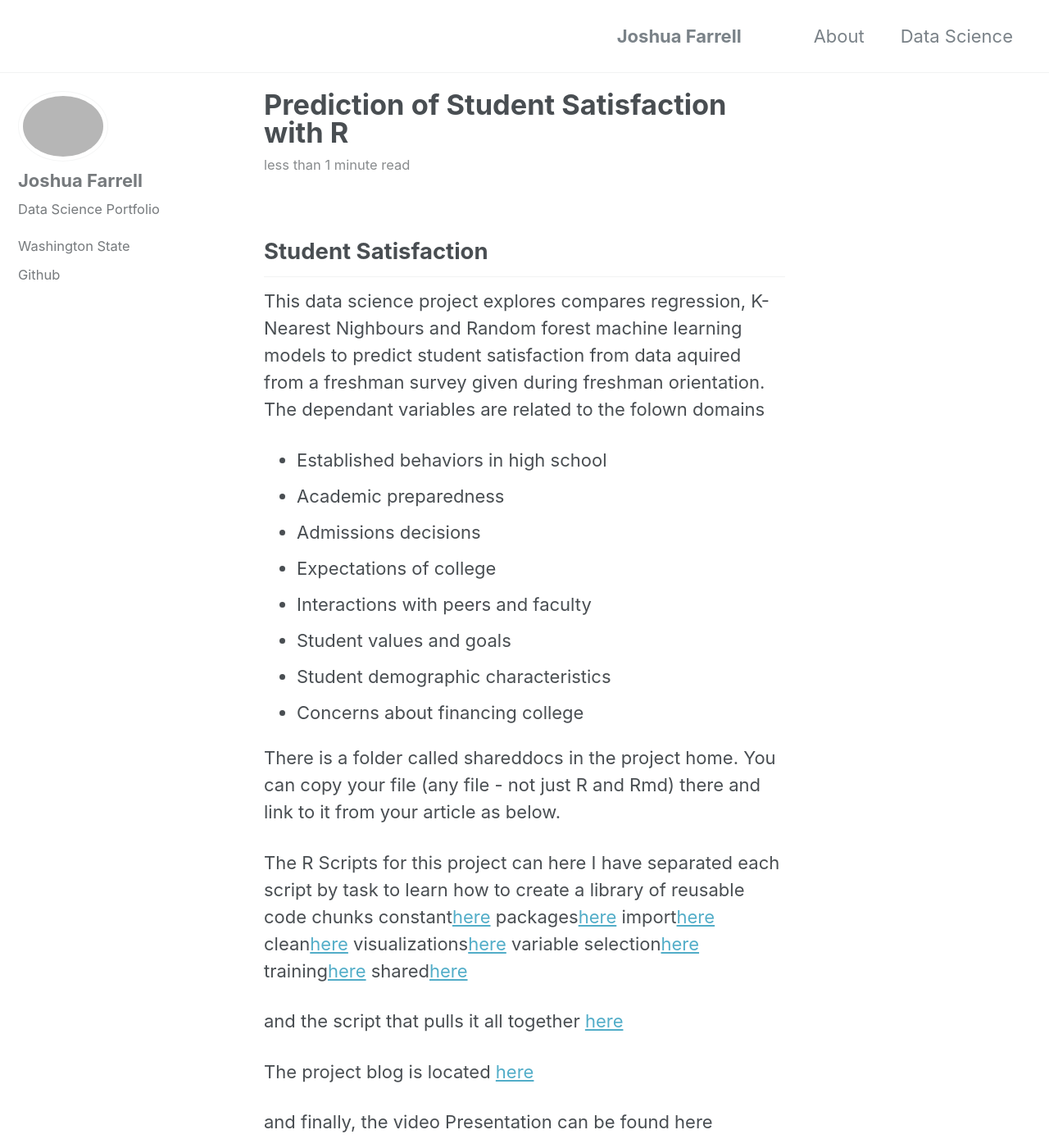
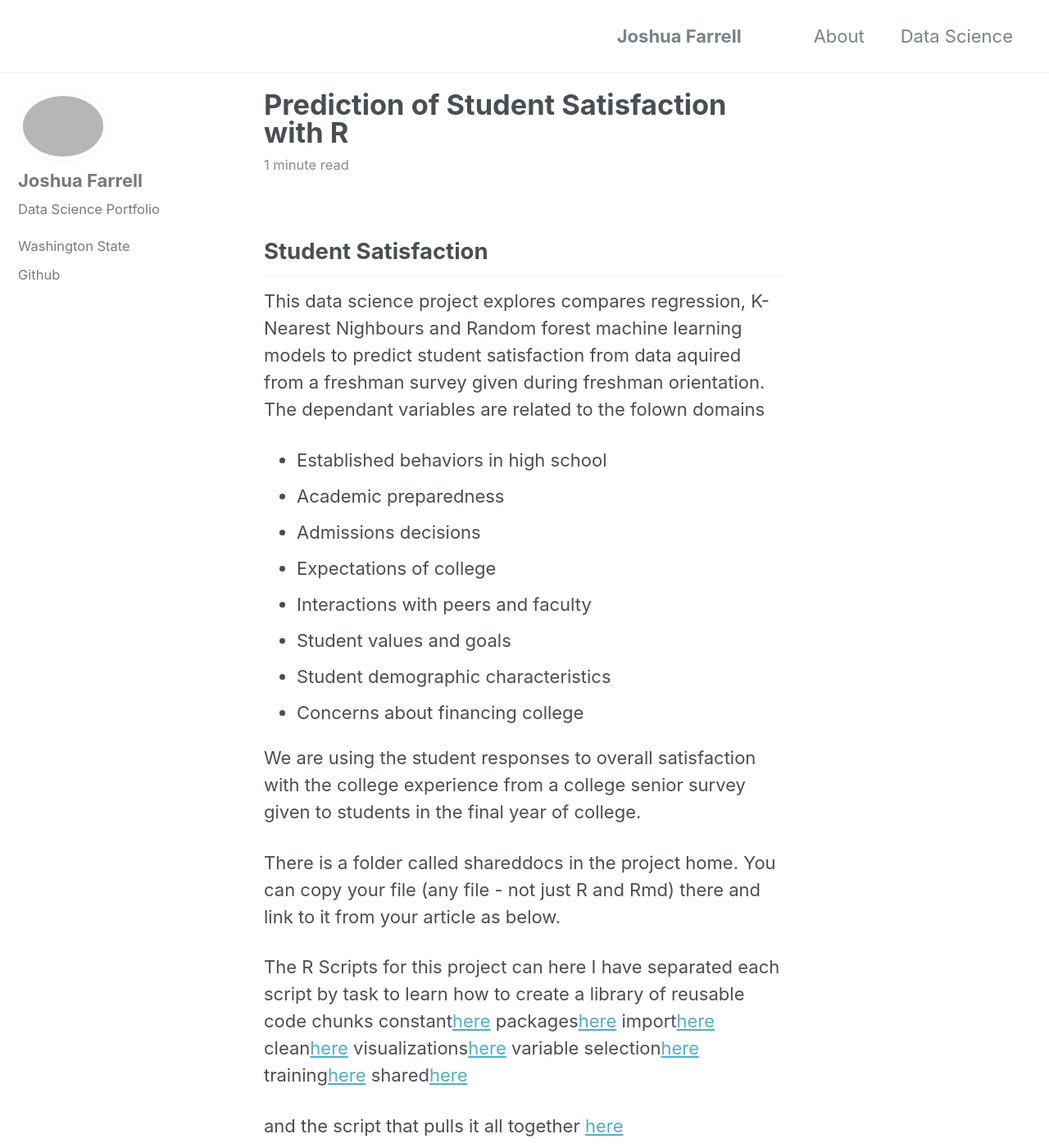
Before and after one commit to joshua-farrell/joshua-farrell.github.io, a Jekyll site: the page built from _posts/2018-12-01-student.md, in a window 1280 px wide and 1400 px high. Shown: the whole window at 82% size. Built offline with Jekyll 4.4.1, drawn with Linux system fonts in a browser that asks for light colours; comment, search, counter and statistics services are not loaded.

Commit message:
Update 2018-12-01-student.md

```diff
--- a/_posts/2018-12-01-student.md
+++ b/_posts/2018-12-01-student.md
@@ -15,6 +15,7 @@ This data science project explores compares regression, K-Nearest Nighbours and
 * Student demographic characteristics
 * Concerns about financing college
 
+We are using the student responses to overall satisfaction with the college experience from a college senior survey given to students in the final year of college.
 
 There is a folder called shareddocs in the project home.
 You can copy your file (any file - not just R and Rmd) there and link to it from your article as below.
```
